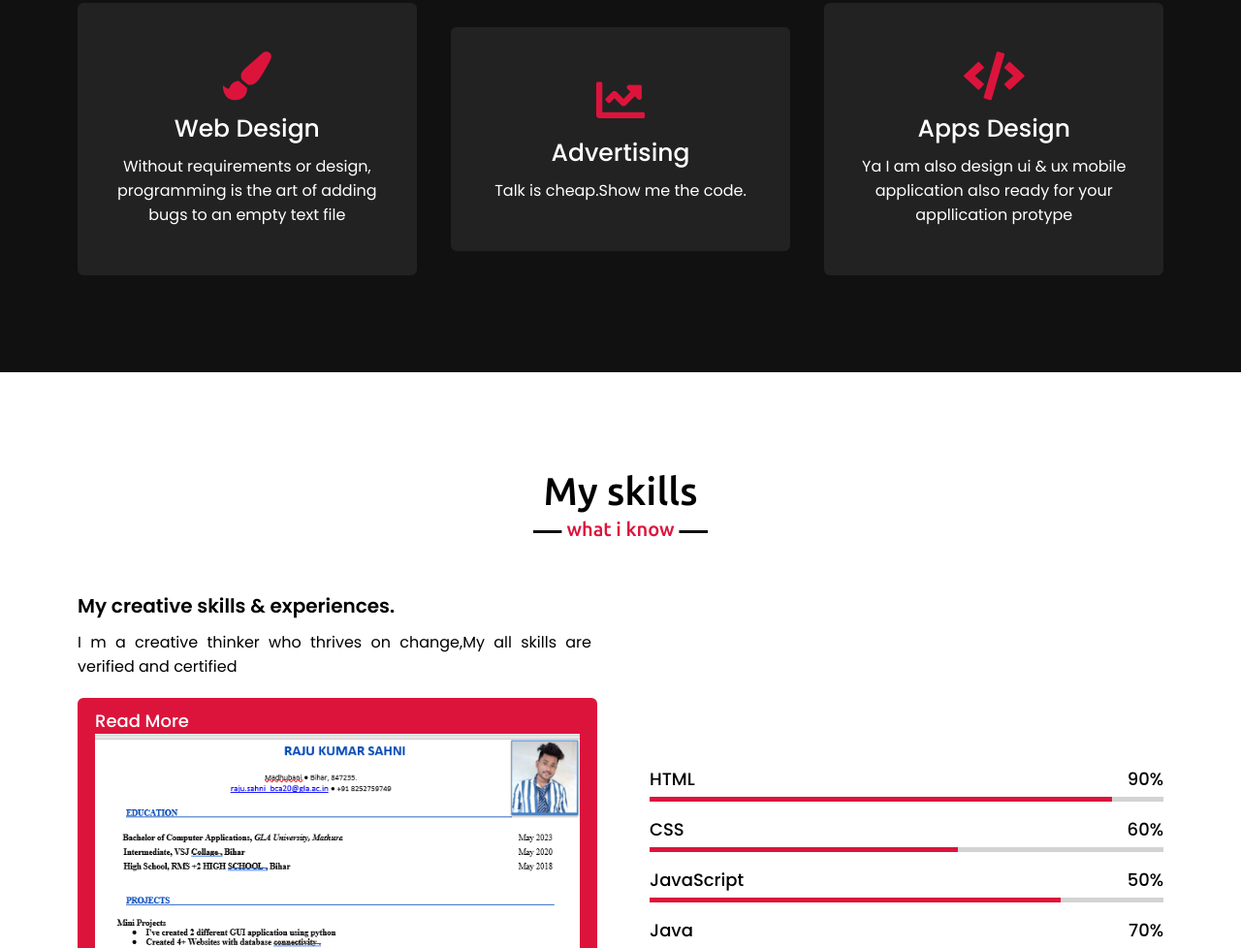
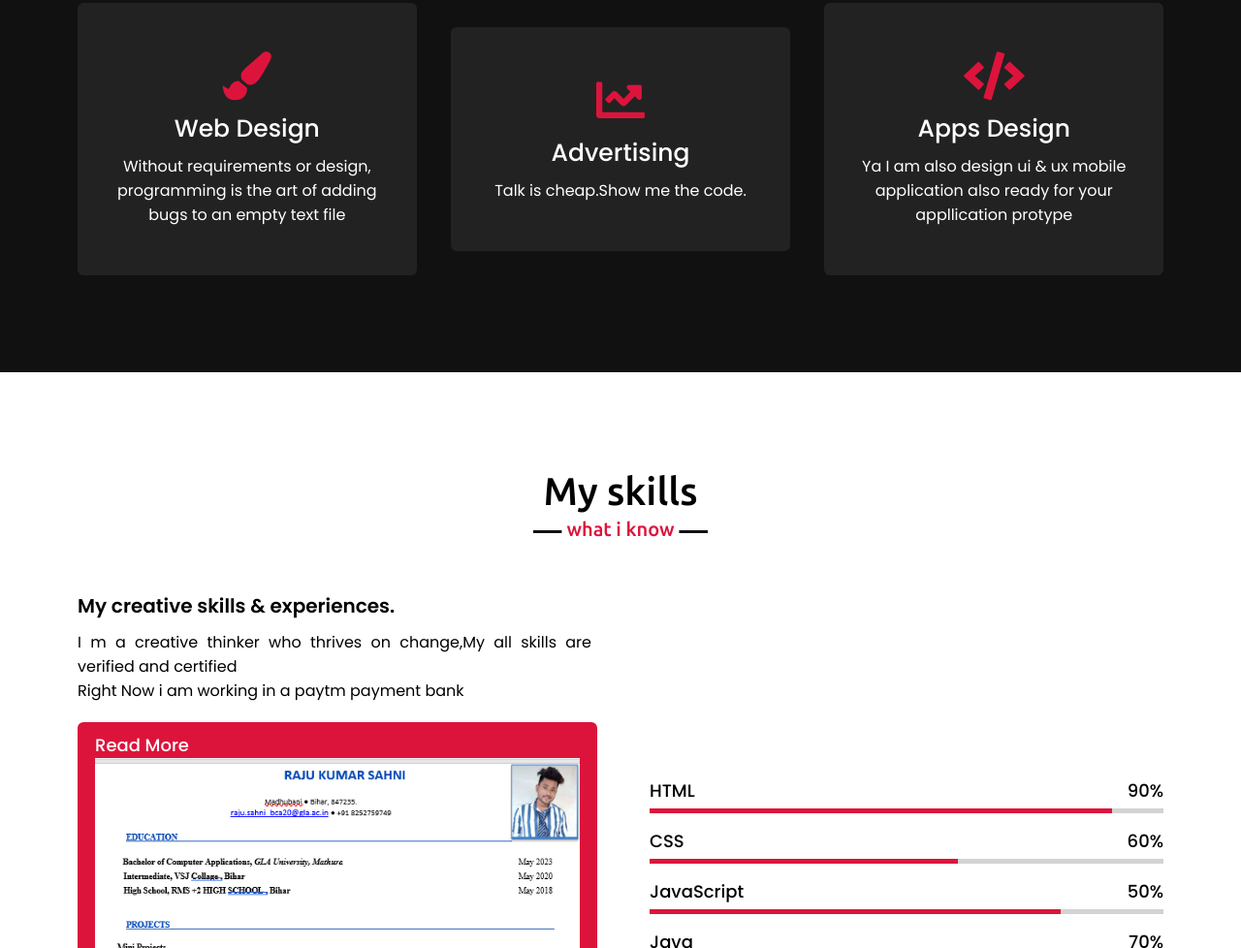
Before and after one commit to rexy0909/friendzone.github.io, a plain HTML site: page index.html in a window 1280 px wide. Shown: the part 1456-2434 px from the top of the page at 97% size. Drawn offline with nearby package versions, Linux system fonts and the light colour scheme.

Commit message:
Update index.html

```diff
--- a/index.html
+++ b/index.html
@@ -103,6 +103,7 @@
                 <div class="column left">
                     <div class="text">My creative skills & experiences.</div>
                     <p>I m a creative thinker who thrives on change,My all skills are verified and certified</p>
+                    <P>Right Now i am working in a paytm payment bank</P>
                     <a href="">Read More
                         <img src="images/resume.png" alt="coderexy" width="500" >
                     </a>
```
